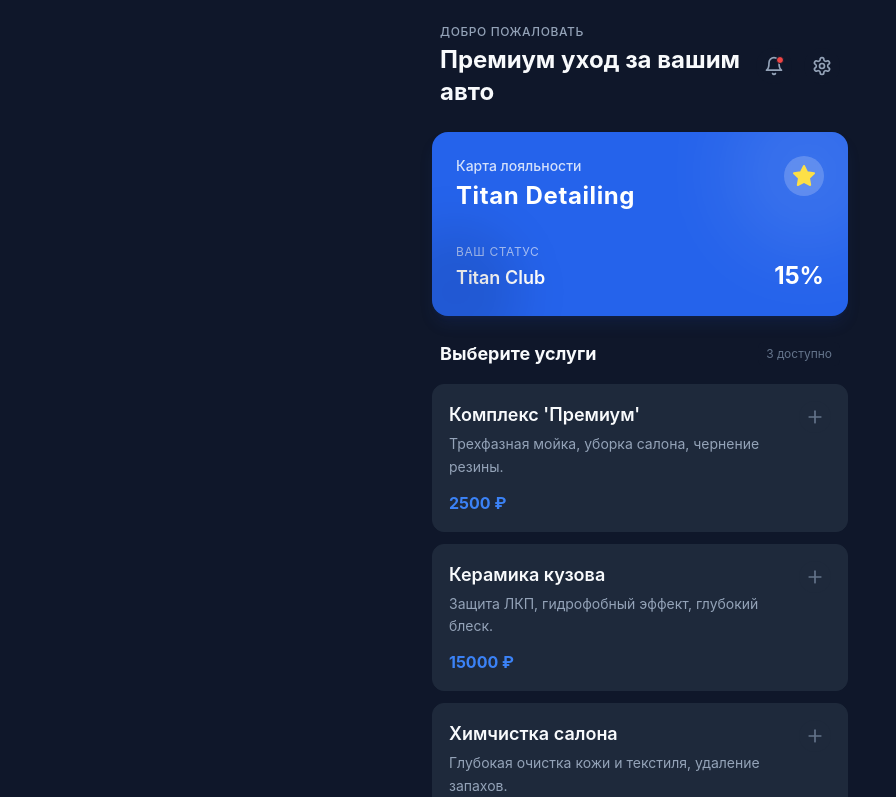
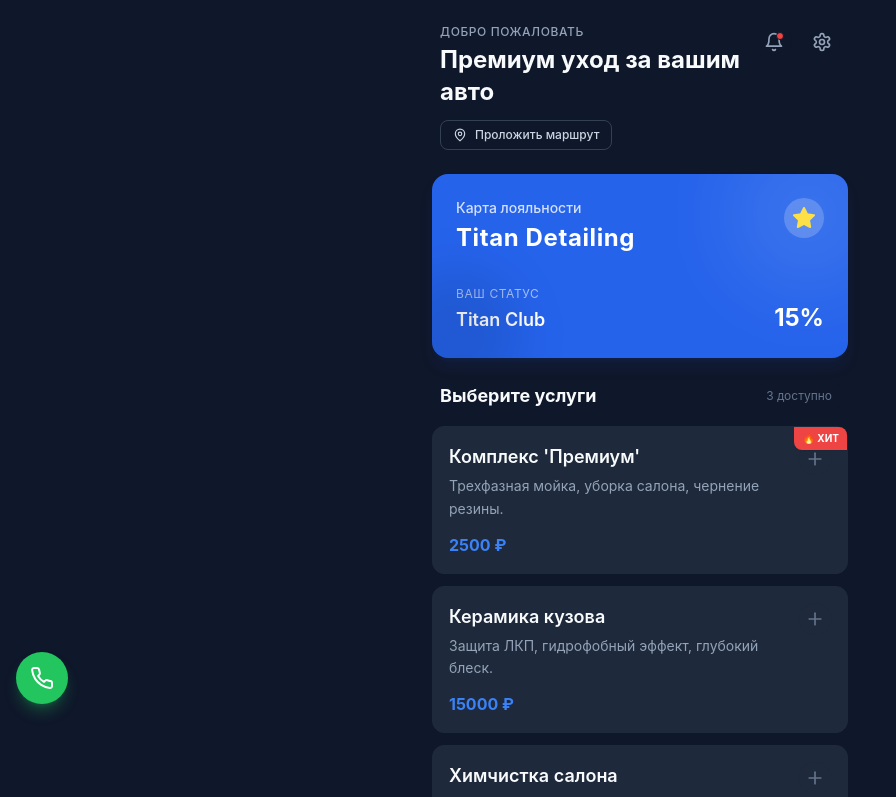
Before and after one commit to slava9999-dev/titan-detailing-mvp, a React (Vite) app: page / in a window 1280 px wide. Shown: the top 797 px of the page, without its empty margins (0-896 px from the left). Built offline with nearby package versions, Linux system fonts and the light colour scheme.

Commit message:
feat: finalize Titan Detailing MVP with commercial hooks and polish

```diff
--- a/index.html
+++ b/index.html
@@ -4,7 +4,7 @@
     <meta charset="UTF-8" />
     <link rel="icon" type="image/svg+xml" href="/vite.svg" />
     <meta name="viewport" content="width=device-width, initial-scale=1.0" />
-    <title>Universal TMA MVP</title>
+    <title>Titan Detailing</title>
   </head>
   <body>
     <div id="root"></div>
--- a/src/App.jsx
+++ b/src/App.jsx
@@ -6,7 +6,7 @@
 import { BookingModal } from './components/BookingModal';
 import { NotificationsModal } from './components/NotificationsModal';
 import { SettingsModal } from './components/SettingsModal';
-import { Settings, Bell } from 'lucide-react';
+import { Settings, Bell, MapPin, Phone } from 'lucide-react';
 
 function App() {
   const { theme, hero, services } = businessConfig;
@@ -30,12 +30,23 @@
       <div className="max-w-md mx-auto min-h-screen relative">
 
         {/* Header */}
-        <header className="p-6 pb-2 flex justify-between items-center">
+        <header className="p-6 pb-2 flex justify-between items-start">
           <div>
             <p className="text-slate-400 text-xs font-medium uppercase tracking-wider mb-1">
               Добро пожаловать
             </p>
-            <h1 className="text-2xl font-bold">{hero.title}</h1>
+            <h1 className="text-2xl font-bold mb-3">{hero.title}</h1>
+
+            {/* Navigation Button */}
+            <a
+              href="https://yandex.ru/maps"
+              target="_blank"
+              rel="noopener noreferrer"
+              className="inline-flex items-center gap-2 px-3 py-1.5 rounded-lg border border-slate-700 text-xs font-medium text-slate-300 hover:bg-slate-800 transition-colors"
+            >
+              <MapPin className="w-3.5 h-3.5" />
+              Проложить маршрут
+            </a>
           </div>
           <div className="flex gap-3">
             <button
@@ -86,6 +97,14 @@
           onCheckout={() => setIsBookingOpen(true)}
         />
 
+        {/* Quick Call FAB */}
+        <a
+          href="tel:+79990000000"
+          className="fixed bottom-24 left-4 z-40 p-3.5 bg-green-500 rounded-full text-white shadow-lg shadow-green-500/30 hover:bg-green-400 transition-transform active:scale-95 flex items-center justify-center"
+        >
+          <Phone className="w-6 h-6" />
+        </a>
+
         {/* Modals */}
         <BookingModal
           isOpen={isBookingOpen}
--- a/src/components/BookingModal.jsx
+++ b/src/components/BookingModal.jsx
@@ -3,13 +3,13 @@
 import { X, Calendar, Clock, User, Phone, CheckCircle, Send } from 'lucide-react';
 import { businessConfig } from '../config/business';
 
-const TIME_SLOTS = [
-  '10:00', '11:00', '12:00', '13:00', '14:00',
-  '15:00', '16:00', '17:00', '18:00', '19:00', '20:00'
-];
+export const BookingModal = ({ isOpen, onClose, selectedItems }) => {
+  const { theme, telegramAdmin, name: appName, workingHours } = businessConfig;
 
-export const BookingModal = ({ isOpen, onClose, selectedItems }) => {
-  const { theme, telegramAdmin, name: appName } = businessConfig;
+  const timeSlots = Array.from(
+    { length: (workingHours?.end || 20) - (workingHours?.start || 10) + 1 },
+    (_, i) => `${(workingHours?.start || 10) + i}:00`
+  );
   const [date, setDate] = useState('');
   const [time, setTime] = useState('');
   const [name, setName] = useState('');
@@ -105,7 +105,7 @@
                     Время
                   </label>
                   <div className="grid grid-cols-4 gap-2">
-                    {TIME_SLOTS.map((slot) => (
+                    {timeSlots.map((slot) => (
                       <button
                         key={slot}
                         onClick={() => setTime(slot)}
--- a/src/components/ServiceCard.jsx
+++ b/src/components/ServiceCard.jsx
@@ -32,6 +32,11 @@
           : `${theme.cardBg} border-slate-800`
       }`}
     >
+      {item.isPopular && (
+        <div className="absolute top-0 right-0 bg-red-500 text-white text-[10px] font-bold px-2 py-1 rounded-bl-lg rounded-tr-lg shadow-sm z-10">
+          🔥 ХИТ
+        </div>
+      )}
       <div className="flex justify-between items-start">
         <div className="flex-1 pr-4">
           <h4 className={`font-semibold text-lg mb-1 ${theme.text}`}>{item.title}</h4>
--- a/src/config/business.js
+++ b/src/config/business.js
@@ -2,6 +2,11 @@
   name: "Titan Detailing",
   telegramAdmin: import.meta.env.VITE_TELEGRAM_ADMIN || "vyacheslav_admin",
   currency: "₽",
+
+  workingHours: {
+    start: 10, // 10:00
+    end: 20    // 20:00
+  },
 
   theme: {
     bg: "bg-slate-900",
@@ -29,7 +34,8 @@
       title: "Комплекс 'Премиум'",
       price: 2500,
       description: "Трехфазная мойка, уборка салона, чернение резины.",
-      image: "https://images.unsplash.com/photo-1601362840469-51e4d8d58785?auto=format&fit=crop&q=80&w=800"
+      image: "https://images.unsplash.com/photo-1601362840469-51e4d8d58785?auto=format&fit=crop&q=80&w=800",
+      isPopular: true
     },
     {
       id: 2,
--- a/src/context/CartContext.jsx
+++ /dev/null
@@ -1,59 +0,0 @@
-import React, { createContext, useContext, useState } from 'react';
-
-const CartContext = createContext();
-
-export const useCart = () => useContext(CartContext);
-
-export const CartProvider = ({ children }) => {
-  const [cart, setCart] = useState([]);
-  const [isCartOpen, setIsCartOpen] = useState(false);
-
-  const addToCart = (product) => {
-    setCart((prev) => {
-      const existing = prev.find((item) => item.id === product.id);
-      if (existing) {
-        return prev.map((item) =>
-          item.id === product.id ? { ...item, quantity: item.quantity + 1 } : item
-        );
-      }
-      return [...prev, { ...product, quantity: 1 }];
-    });
-    setIsCartOpen(true);
-  };
-
-  const removeFromCart = (productId) => {
-    setCart((prev) => prev.filter((item) => item.id !== productId));
-  };
-
-  const updateQuantity = (productId, delta) => {
-    setCart((prev) =>
-      prev.map((item) => {
-        if (item.id === productId) {
-          return { ...item, quantity: Math.max(0, item.quantity + delta) };
-        }
-        return item;
-      }).filter((item) => item.quantity > 0)
-    );
-  };
-
-  const clearCart = () => setCart([]);
-
-  const total = cart.reduce((sum, item) => sum + item.price * item.quantity, 0);
-
-  return (
-    <CartContext.Provider
-      value={{
-        cart,
-        addToCart,
-        removeFromCart,
-        updateQuantity,
-        clearCart,
-        total,
-        isCartOpen,
-        setIsCartOpen
-      }}
-    >
-      {children}
-    </CartContext.Provider>
-  );
-};
```
